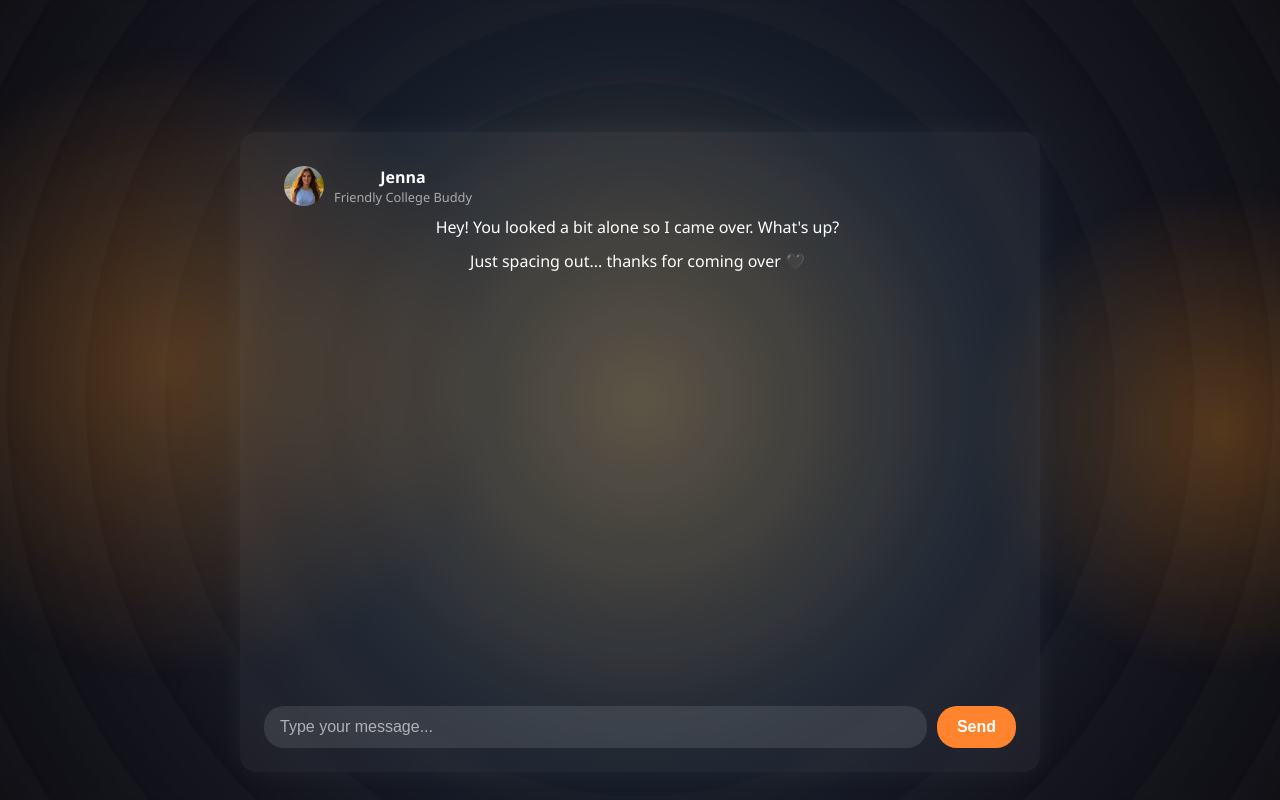
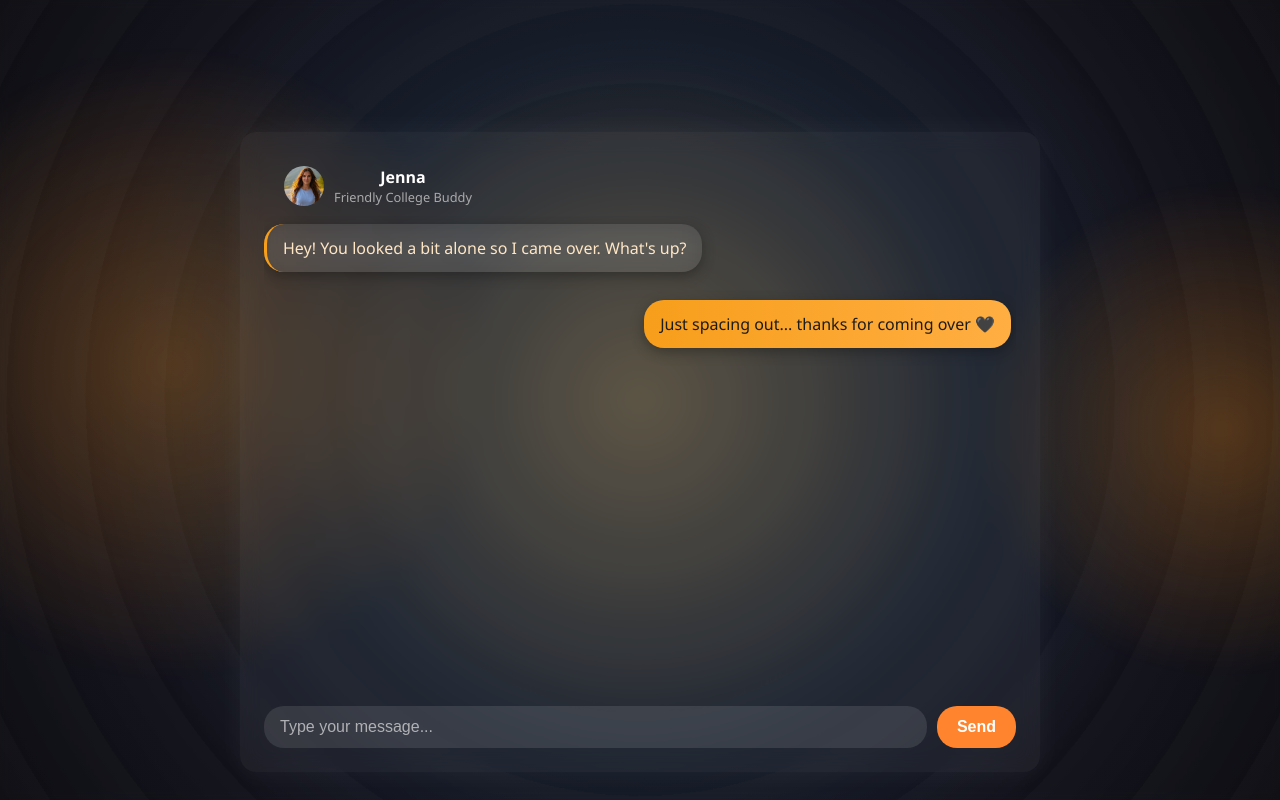
Before and after one commit to kalviumcommunity/S84_Rohit_Capstone_FakePlays, a React (Vite) app in the folder client/: page /chat in a window 1280 px wide. Built offline with nearby package versions, Linux system fonts and the light colour scheme.

Commit message:
Your commit message

```diff
--- a/client/src/pages/Chat.jsx
+++ b/client/src/pages/Chat.jsx
@@ -69,8 +69,8 @@ const Chat = () => {
       }
 
       const botResponse = data.candidates[0].content.parts[0].text
-        .replace(/\*\*(.*?)\*\*/g, "$1") // Remove markdown bold
-        .replace(/\n/g, "<br>"); // Convert newlines to HTML line breaks
+        .replace(/\*\*(.*?)\*\*/g, "$1")
+        .replace(/\n/g, "<br>");
 
       setChat([...updatedChat, { sender: "bot", text: botResponse }]);
     } catch (err) {
@@ -105,7 +105,10 @@ const Chat = () => {
 
           <div className="chat-box">
             {chat.map((msg, index) => (
-              <div key={index} className={`message ${msg.sender}`}>
+              <div
+                key={index}
+                className={`message ${msg.sender === "user" ? "user-message" : "bot-message"}`}
+              >
                 <div dangerouslySetInnerHTML={{ __html: msg.text }} />
               </div>
             ))}
--- a/client/src/styles/style.css
+++ b/client/src/styles/style.css
@@ -770,6 +770,11 @@ body {
   gap: 12px;
   padding-right: 5px;
   margin-bottom: 20px;
+
+  scrollbar-width: none; /* Firefox */
+  -ms-overflow-style: none; /* IE and Edge */
+  position: relative;
+
 }
 
 .input-area {
@@ -891,3 +896,38 @@ body {
     opacity: 1;
   }
 }
+
+.message {
+  margin: 8px 0;
+  padding: 12px 16px;
+  border-radius: 20px;
+  max-width: 75%;
+  line-height: 1.5;
+  word-wrap: break-word;
+  backdrop-filter: blur(12px);
+  box-shadow: 0 4px 14px rgba(0, 0, 0, 0.3);
+  animation: fadeIn 0.3s ease-in-out;
+}
+
+/* User Message */
+.user-message {
+  background: linear-gradient(to right, #f79e1b, #ffae42);
+  align-self: flex-end;
+  color: #1c1c1c;
+  font-weight: 500;
+  margin-left: auto;
+  text-align: right;
+  border-bottom-right-radius: 2px;
+  border-radius: 20px;
+}
+
+/* Bot Message */
+.bot-message {
+  background: rgba(255, 255, 255, 0.08);
+  color: #ffe7c6;
+  align-self: flex-start;
+  border-left: 3px solid #f79e1b;
+  margin-right: auto;
+  text-align: left;
+  border-radius: 20px;
+}
```
